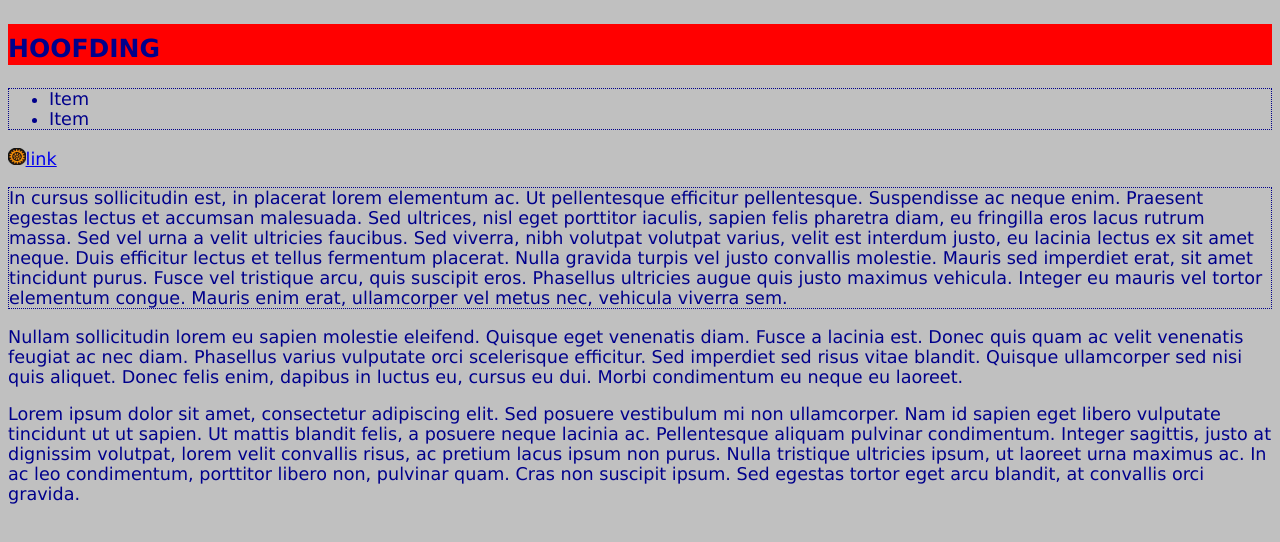
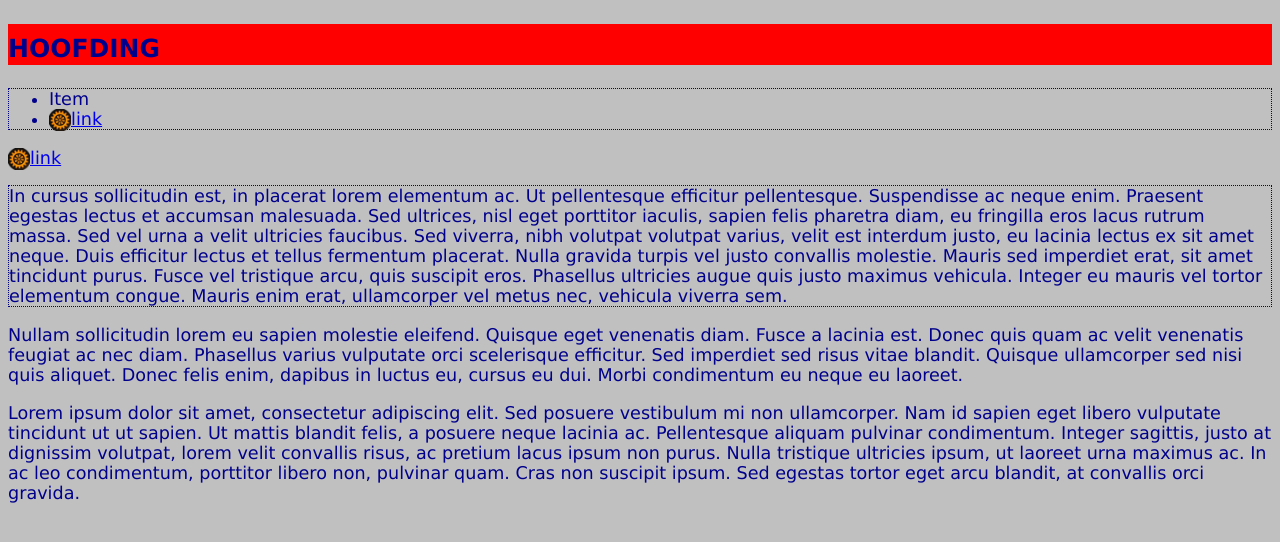
Before and after one commit to VanHaverbekeBram/VanHaverbekeBram.github.io, a plain HTML site: page labo6/opdrachten/opdracht5.html in a window 1280 px wide. Drawn offline with Linux system fonts and the light colour scheme.

Commit message:
fixed opdracht 5

```diff
--- a/labo6/opdrachten/opdracht5.html
+++ b/labo6/opdrachten/opdracht5.html
@@ -9,9 +9,9 @@
 <h1>Hoofding</h1>
 <ul class="stippeltjesrand">
     <li>Item</li>
-    <li>Item</li>
+    <li><a href="...">link</a> </li>
 </ul>
-<a href="..."><img src="gfx/logo2.png" class="linklogo">link</a>
+<a href="...">link</a>
 <p class="stippeltjesrand">In cursus sollicitudin est, in placerat lorem elementum ac. Ut pellentesque efficitur pellentesque. Suspendisse ac neque enim. Praesent egestas lectus et accumsan malesuada. Sed ultrices, nisl eget porttitor iaculis, sapien felis pharetra diam, eu fringilla eros lacus rutrum massa. Sed vel urna a velit ultricies faucibus. Sed viverra, nibh volutpat volutpat varius, velit est interdum justo, eu lacinia lectus ex sit amet neque. Duis efficitur lectus et tellus fermentum placerat. Nulla gravida turpis vel justo convallis molestie. Mauris sed imperdiet erat, sit amet tincidunt purus. Fusce vel tristique arcu, quis suscipit eros. Phasellus ultricies augue quis justo maximus vehicula. Integer eu mauris vel tortor elementum congue. Mauris enim erat, ullamcorper vel metus nec, vehicula viverra sem.</p>
 <p>Nullam sollicitudin lorem eu sapien molestie eleifend. Quisque eget venenatis diam. Fusce a lacinia est. Donec quis quam ac velit venenatis feugiat ac nec diam. Phasellus varius vulputate orci scelerisque efficitur. Sed imperdiet sed risus vitae blandit. Quisque ullamcorper sed nisi quis aliquet. Donec felis enim, dapibus in luctus eu, cursus eu dui. Morbi condimentum eu neque eu laoreet.</p>
 <p>Lorem ipsum dolor sit amet, consectetur adipiscing elit. Sed posuere vestibulum mi non ullamcorper. Nam id sapien eget libero vulputate tincidunt ut ut sapien. Ut mattis blandit felis, a posuere neque lacinia ac. Pellentesque aliquam pulvinar condimentum. Integer sagittis, justo at dignissim volutpat, lorem velit convallis risus, ac pretium lacus ipsum non purus. Nulla tristique ultricies ipsum, ut laoreet urna maximus ac. In ac leo condimentum, porttitor libero non, pulvinar quam. Cras non suscipit ipsum. Sed egestas tortor eget arcu blandit, at convallis orci gravida.</p>
--- a/labo6/stijl/opdracht5.css
+++ b/labo6/stijl/opdracht5.css
@@ -14,6 +14,19 @@ a:hover{
 .stippeltjesrand {
     border: 1px dotted;
 }
-.linklogo {
-    width: 1em;
+a::before{
+    width: 0;
+    height: 22px;
+    content: "";
+    background-image: url("../opdrachten/gfx/logo2.png");
+    background-size: 100% 100%;
+    position: absolute;
+    padding-left: 22px;
+    margin-left: -22px;
+
+
 }
+a {
+
+    padding-left: 22px;
+}
```
